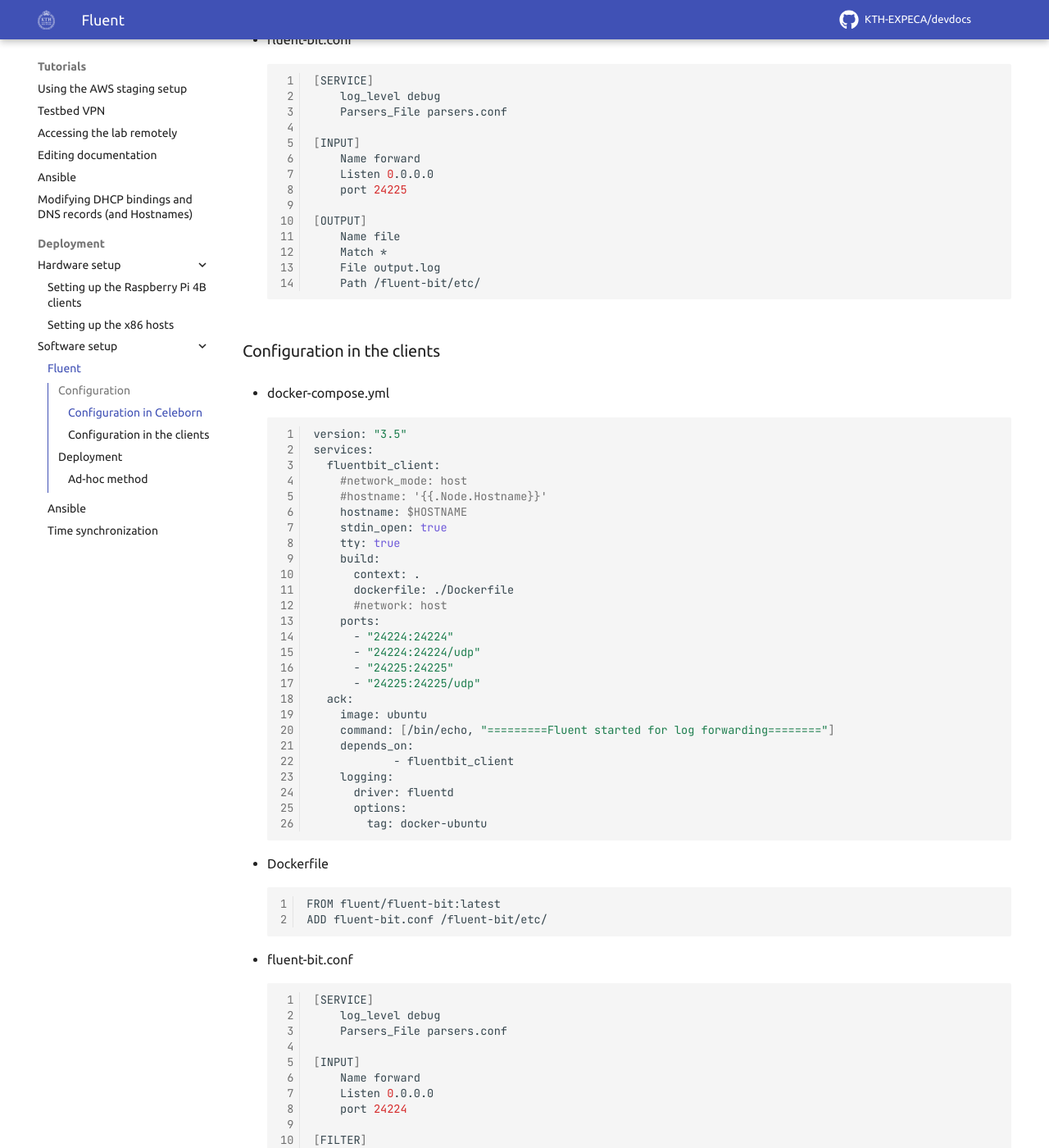
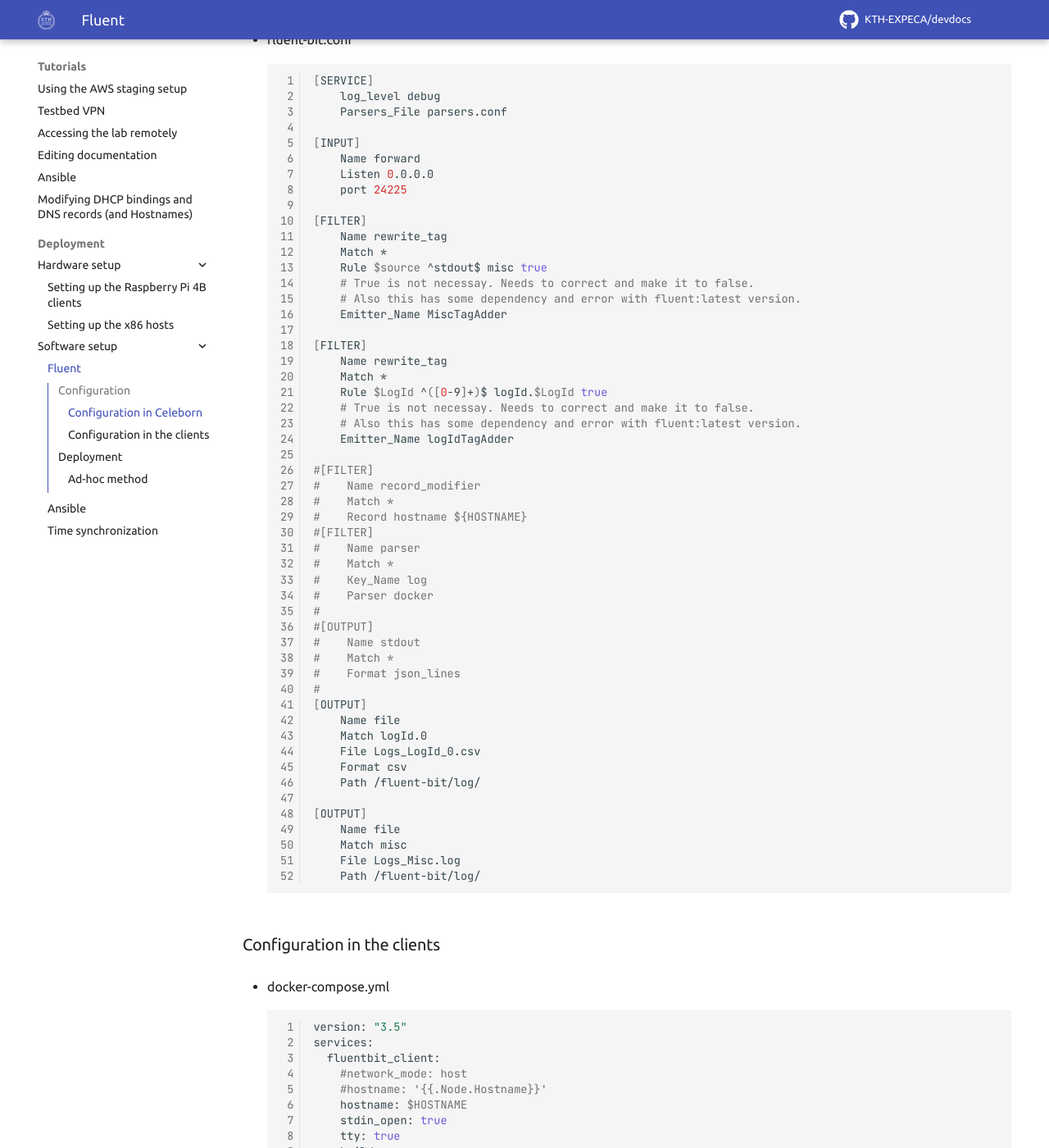
Before and after one commit to KTH-EXPECA/devdocs, an MkDocs documentation site: the page built from docs/tutorials/deployment/software_setup/Fluent.md, in a window 1280 px wide and 1400 px high, scrolled down 1216 px. Shown: the whole window at 82% size. Built offline with MkDocs 1.6.1 and Material for MkDocs 9.7.7, drawn with Linux system fonts in a browser that asks for light colours; comment, search, counter and statistics services are not loaded.

Commit message:
Update Fluent.md

`````diff
--- a/docs/tutorials/deployment/software_setup/Fluent.md
+++ b/docs/tutorials/deployment/software_setup/Fluent.md
@@ -51,11 +51,50 @@ ADD fluent-bit.conf /fluent-bit/etc/
     Listen 0.0.0.0
     port 24225
 
+[FILTER]
+    Name rewrite_tag
+    Match *
+    Rule $source ^stdout$ misc true
+    # True is not necessay. Needs to correct and make it to false.
+    # Also this has some dependency and error with fluent:latest version.
+    Emitter_Name MiscTagAdder
+
+[FILTER]
+    Name rewrite_tag
+    Match *
+    Rule $LogId ^([0-9]+)$ logId.$LogId true
+    # True is not necessay. Needs to correct and make it to false.
+    # Also this has some dependency and error with fluent:latest version.
+    Emitter_Name logIdTagAdder
+
+#[FILTER]
+#    Name record_modifier
+#    Match *
+#    Record hostname ${HOSTNAME}
+#[FILTER]
+#    Name parser
+#    Match *
+#    Key_Name log
+#    Parser docker
+#
+#[OUTPUT]
+#    Name stdout
+#    Match *
+#    Format json_lines
+#
 [OUTPUT]
     Name file
-    Match *
-    File output.log
-    Path /fluent-bit/etc/
+    Match logId.0
+    File Logs_LogId_0.csv
+    Format csv
+    Path /fluent-bit/log/
+
+[OUTPUT]
+    Name file
+    Match misc
+    File Logs_Misc.log
+    Path /fluent-bit/log/
+
 ````
 
 ### Configuration in the clients
`````
